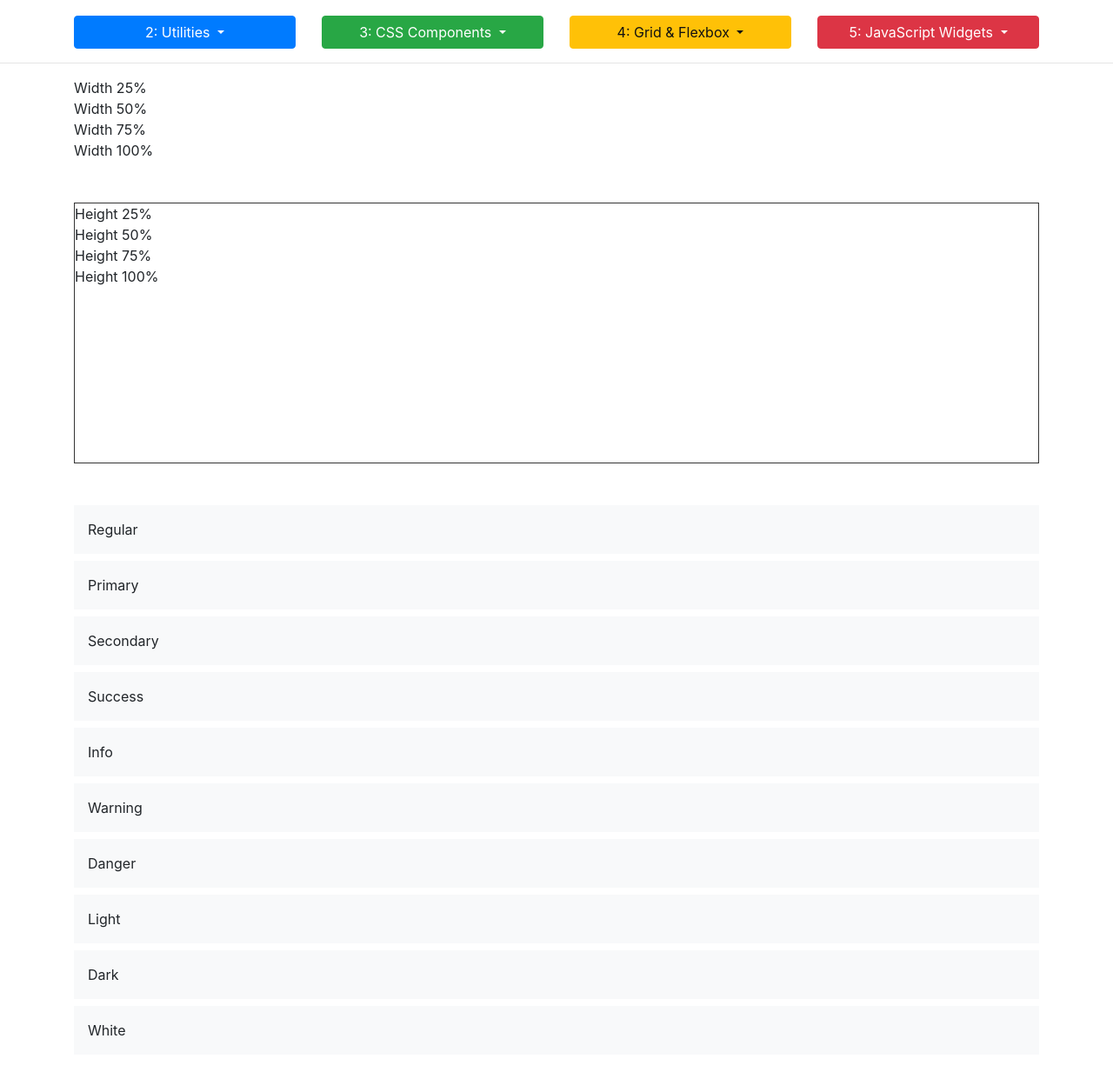
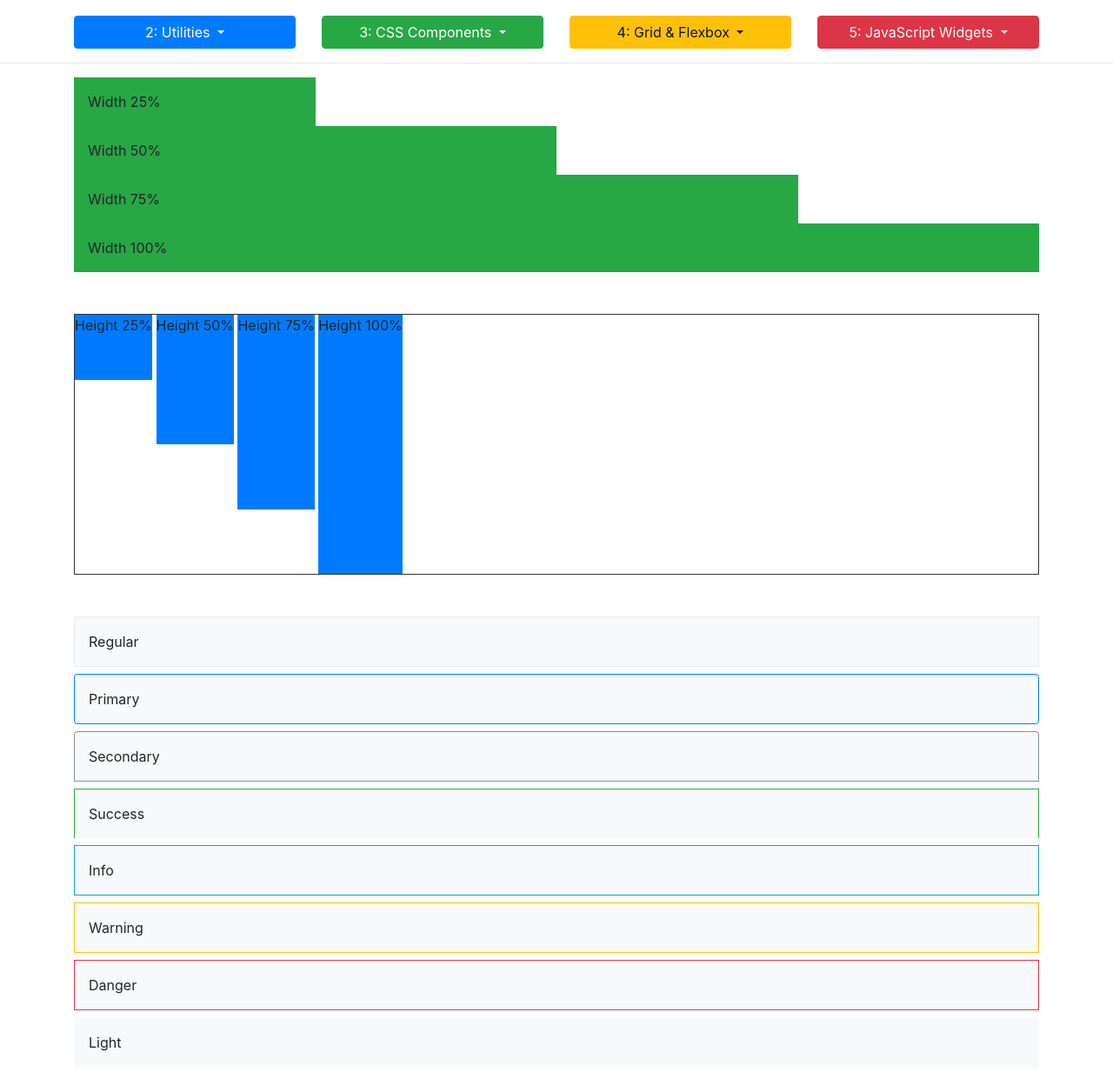
Before and after one commit to A-hu/Bootstrap_projects, a plain HTML site: page 2_7_sizing.html in a window 1280 px wide. Shown: the part 109-1342 px from the top of the page at 87% size. Drawn offline with nearby package versions, Linux system fonts and the light colour scheme.

Commit message:
Sizing & Borders

```diff
--- a/2_7_sizing.html
+++ b/2_7_sizing.html
@@ -82,34 +82,34 @@
         <!--########################START HERE#########################-->
 
         <!-- WIDTH CLASSES -->
-        <div>Width 25%</div>
-        <div>Width 50%</div>
-        <div>Width 75%</div>
-        <div>Width 100%</div>
+        <div class='bg-success p-3 w-25'>Width 25%</div>
+        <div class='bg-success p-3 w-50'>Width 50%</div>
+        <div class='bg-success p-3 w-75'>Width 75%</div>
+        <div class='bg-success p-3 w-100'>Width 100%</div>
 
         <br><br>
 
         <!-- HEIGHT CLASSES -->
         <div style="height:300px;border:1px solid #333;">
-            <div>Height 25%</div>
-            <div>Height 50%</div>
-            <div>Height 75%</div>
-            <div>Height 100%</div>
+            <div class='bg-primary d-inline-block h-25'>Height 25%</div>
+            <div class='bg-primary d-inline-block h-50'>Height 50%</div>
+            <div class='bg-primary d-inline-block h-75'>Height 75%</div>
+            <div class='bg-primary d-inline-block h-100'>Height 100%</div>
         </div>
 
         <br><br>
 
         <!-- BORDERS -->
-        <div class="p-3 mb-2 bg-light">Regular</div>
-        <div class="p-3 mb-2 bg-light">Primary</div>
-        <div class="p-3 mb-2 bg-light">Secondary</div>
-        <div class="p-3 mb-2 bg-light">Success</div>
-        <div class="p-3 mb-2 bg-light">Info</div>
-        <div class="p-3 mb-2 bg-light">Warning</div>
-        <div class="p-3 mb-2 bg-light">Danger</div>
-        <div class="p-3 mb-2 bg-light">Light</div>
-        <div class="p-3 mb-2 bg-light">Dark</div>
-        <div class="p-3 mb-2 bg-light">White</div>
+        <div class="p-3 mb-2 bg-light border">Regular</div>
+        <div class="p-3 mb-2 bg-light border border-primary rounded">Primary</div>
+        <div class="p-3 mb-2 bg-light border border-secondary rounded-top">Secondary</div>
+        <div class="p-3 mb-2 bg-light border border-success border-bottom-0">Success</div>
+        <div class="p-3 mb-2 bg-light border border-info">Info</div>
+        <div class="p-3 mb-2 bg-light border border-warning">Warning</div>
+        <div class="p-3 mb-2 bg-light border border-danger">Danger</div>
+        <div class="p-3 mb-2 bg-light border border-light">Light</div>
+        <div class="p-3 mb-2 bg-light border border-dark">Dark</div>
+        <div class="p-3 mb-2 bg-light border border-white">White</div>
 
     </div><!-- ./container -->
     <div style="margin-top:500px;"></div>
```
